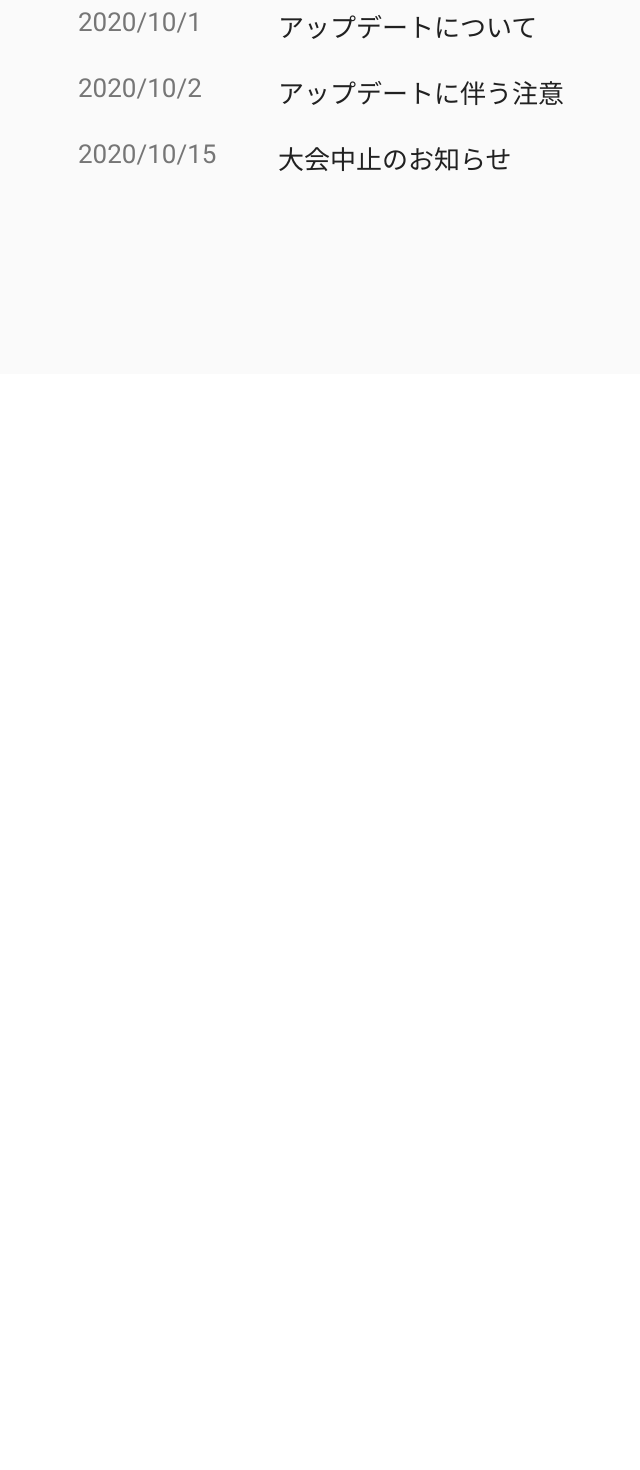
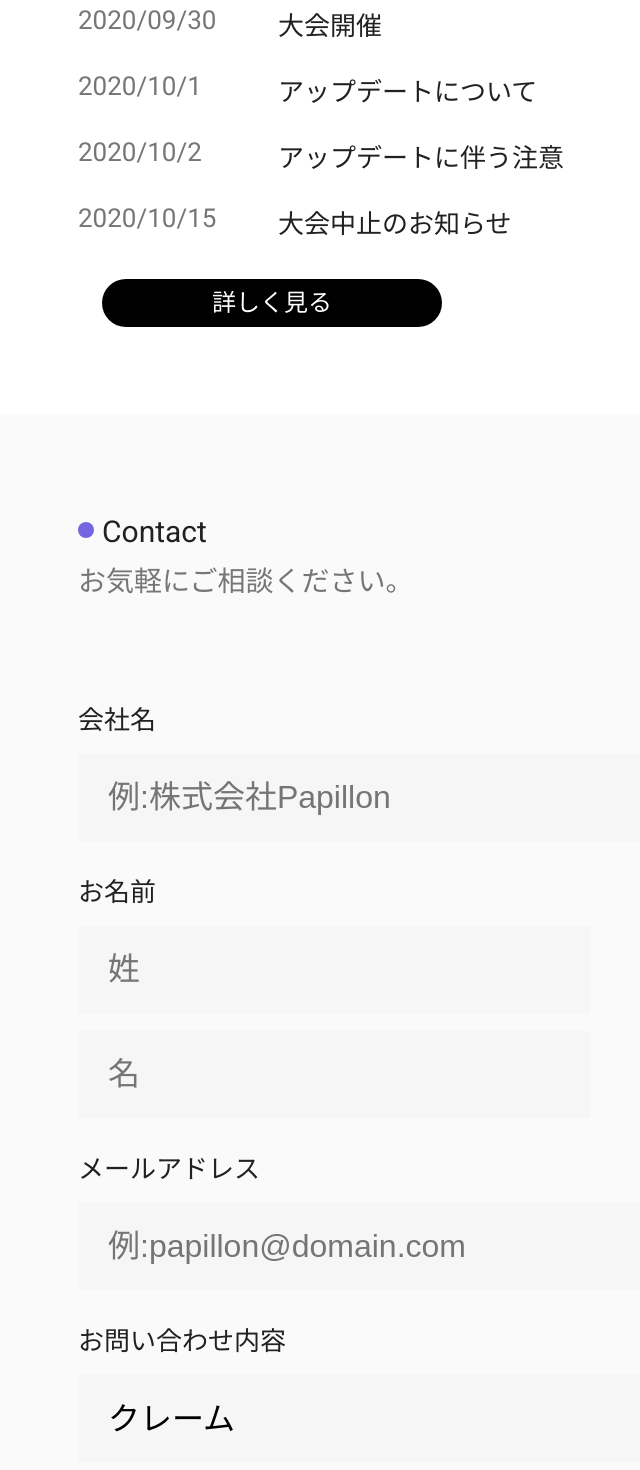
Before and after one commit to Papillon-inc/PapillonBriefWebsite, a Nuxt app in the folder papillon_brief_website/: page / in a window 1280 px wide. Shown: the part 2376-3846 px from the top of the page, without its empty margins (98-738 px from the left). Before the commit the page ends 2750 px from the top, so only its background shows below. Built offline with nearby package versions, Linux system fonts and the light colour scheme.

Commit message:
thirdpanel

```diff
--- a/papillon_brief_website/pages/index.vue
+++ b/papillon_brief_website/pages/index.vue
@@ -60,6 +60,38 @@
             <span class="bannerTitle">{{n.title}}</span>
           </div>
         </div>
+        <span class="seeDetail">詳しく見る</span>
+      </div>
+    </div>
+    <div class="fourthPanel">
+      <div class="title">
+        <div class="purpleDot"></div>
+        Contact
+        <div class="detail">お気軽にご相談ください。</div>
+        <div class="forms">
+          <div class="topic">
+            会社名<br>
+            <input type="text" placeholder="例:株式会社Papillon" /><br>
+          </div>
+          <div class="topic">
+            お名前<br>
+            <input type="text" placeholder="姓" class="shortInput" /><br>
+            <input type="text" placeholder="名" class="shortInput" /><br>
+          </div>
+          <div class="topic">
+            メールアドレス<br>
+            <input type="text" placeholder="例:papillon@domain.com" />
+          </div>
+          <div class="topic">
+            お問い合わせ内容<br>
+            <div class="selectWrap">
+              <select name="inquiry">
+                <option value="complaint">クレーム</option>
+                <option value="complaint">クレーム</option>
+              </select>
+            </div>
+          </div>
+        </div>
       </div>
     </div>
   </div>
@@ -107,6 +139,43 @@ export default {
 body, html {
   margin: 0;
   padding: 0;
+}
+
+input {
+  margin-top: 18px;
+  width: 65%;
+  height: 87px;
+  font-size: 32px;
+  padding-left: 30px;
+  background: #f6f6f6;
+  border: none;
+}
+
+select {
+  position: relative;
+  margin-top: 18px;
+  width: 65%;
+  height: 87px;
+  font-size: 32px;
+  padding-left: 30px;
+  background: #f6f6f6;
+  border: none;
+  -webkit-appearance: none;
+  -moz-appearance: none;
+  appearance: none;
+}
+
+.shortInput {
+  width: 40%;
+}
+
+.down-arrow {
+  border: solid black;
+  border-width: 0 3px 3px 0;
+  display: inline-block;
+  padding: 3px;
+  transform: rotate(45deg);
+  -webkit-transform: rotate(45deg);
 }
 
 .container {
@@ -332,7 +401,8 @@ body, html {
 
   .thirdPanel {
     position: relative;
-    height: 710px;
+    height: 750px;
+    background: white;
 
     .title {
       position: relative;
@@ -345,8 +415,9 @@ body, html {
     }
     .detail {
       position: relative;
-      top: 5px;
+      top: 10px;
       left: -24px;
+      margin-bottom: 100px;
 
       color: #767676;
       font-size: 28px;
@@ -368,6 +439,63 @@ body, html {
       .bannerTitle {
         position: absolute;
         left: 200px;
+      }
+    }
+
+    .seeDetail {
+      position: relative;
+      top: 50px;
+      height: 60px;
+      width: auto;
+      padding-left: 110px;
+      padding-right: 110px;
+      padding-top: 10px;
+      padding-bottom: 10px;
+      color: white;
+      font-size: 24px;
+      background: black;
+      border-radius: 26px;
+      text-align: center;
+      font-family: 'Roboto', sans-serif;
+      cursor: pointer;
+    }
+  }
+
+  .fourthPanel {
+    position: relative;
+    height: 1140px;
+    width: 100%;
+
+    .title {
+      position: relative;
+      top: 100px;
+      left: 200px;
+
+      color: #212121;
+      font-size: 30px;
+      font-family: 'Roboto', sans-serif;
+    }
+    .detail {
+      position: relative;
+      top: 10px;
+      left: -24px;
+
+      color: #767676;
+      font-size: 28px;
+      font-family: 'Roboto', sans-serif;
+    }
+
+    .forms {
+      position: relative;
+      top: 80px;
+      left: -24px;
+
+      .topic {
+        color: #212121;
+        margin-top: 30px;
+        font-size: 26px;
+        font-weight: 500;
+        font-family: 'Roboto', sans-serif;
       }
     }
   }
```
